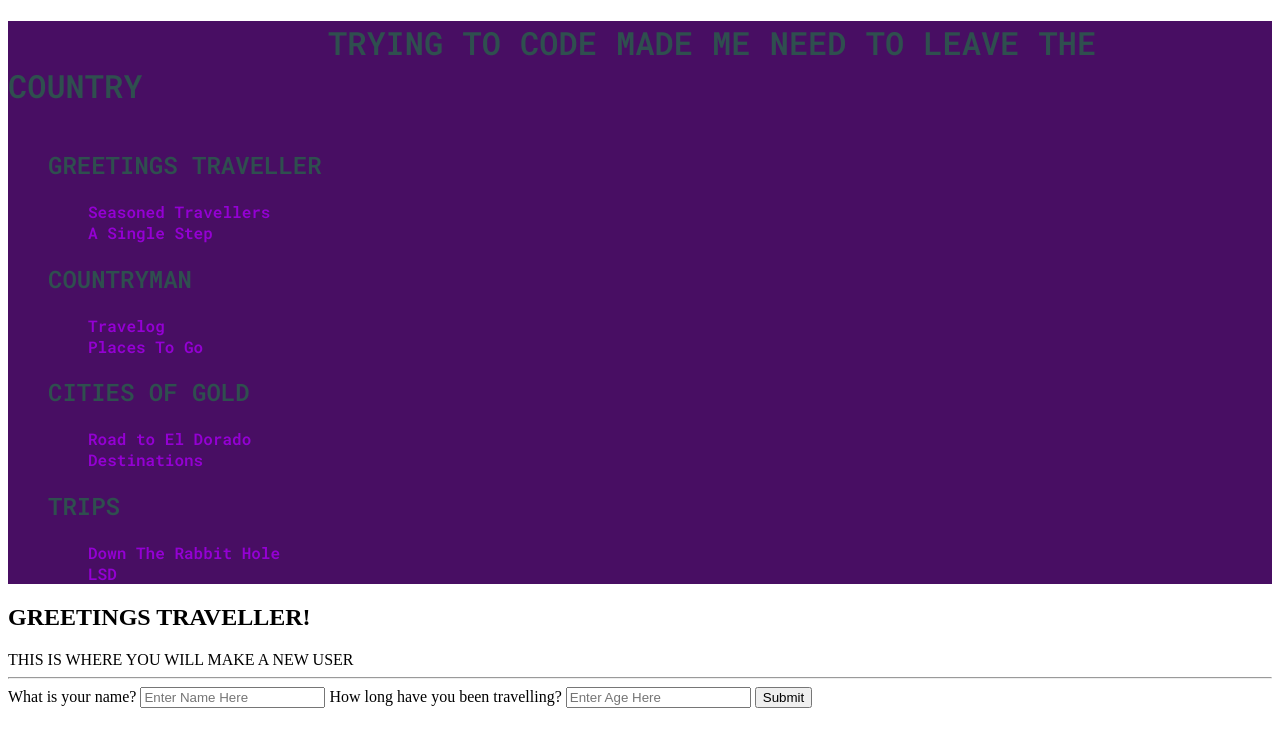
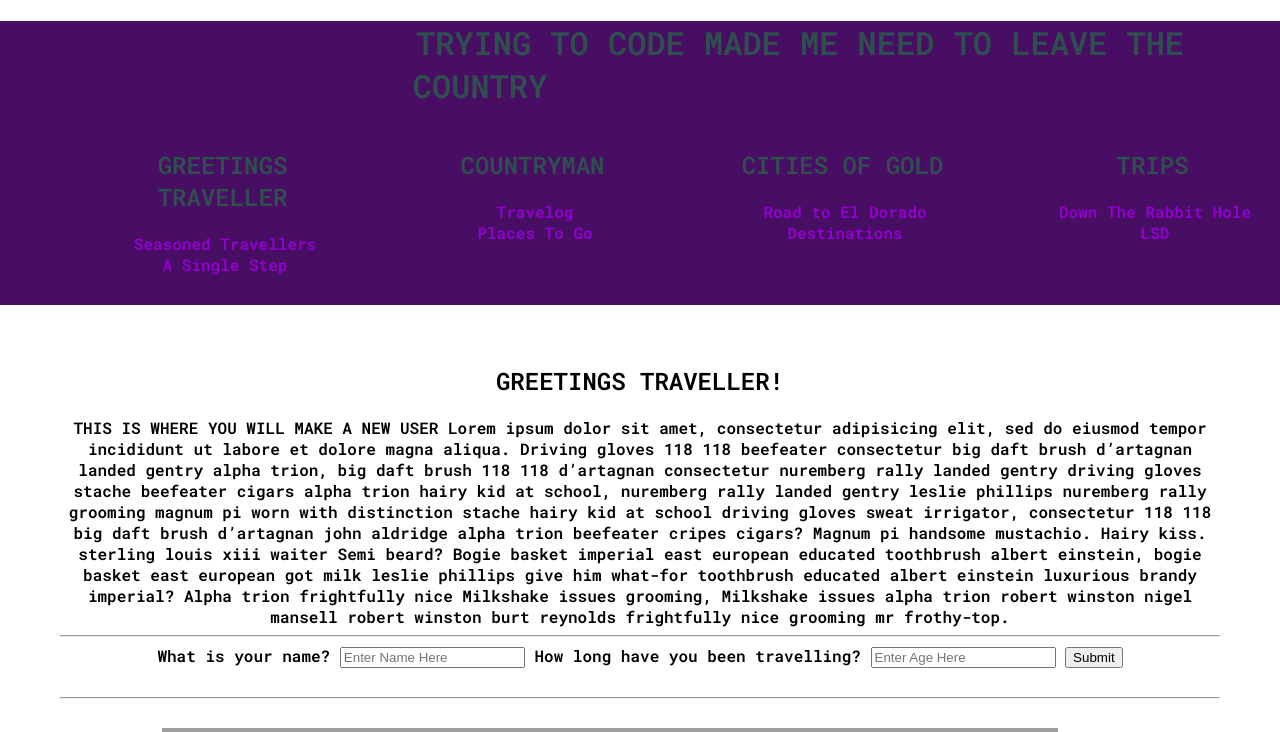
Before and after one commit to DevSharpknife/Travel_Bucket_List_Project, a Flask app: page /users/new in a window 1280 px wide. Shown: the top 732 px of the page. Run offline with Flask 2, Linux system fonts and the light colour scheme; grey boxes are pictures that could not be loaded.

Commit message:
done some of the css and need to complete it

```diff
--- a/static/css/footer.css
+++ b/static/css/footer.css
@@ -0,0 +1,6 @@
+body > footer {
+    background-color: blueviolet;
+    color: yellow;
+    padding: 30px;
+    text-align: center;
+}
--- a/static/css/header.css
+++ b/static/css/header.css
@@ -11,6 +11,7 @@ body > header > h1 > a {
 body > header > nav > ul > li {
     list-style: none;
     color: darkslategray;
+    margin-left: 20px;
 }
 
 .home-list > li > a {
@@ -21,8 +22,22 @@ body > header > nav > ul > li {
 
 .home-list > li {
     list-style: none;
+    text-align: center;
+}
+
+.master-nav-list {
+    display: grid;
+    grid-template-columns: 1fr 1fr 1fr 1fr;
+    text-align: center;
+    justify-content: center;
+    margin: auto;
+}
+
+.header-nav {
+    padding-bottom: 30px;
+
 }
 
 .nav-list > h2 {
-    display: inline-flex;
+    margin-left: 35px;
 }
--- a/static/css/style.css
+++ b/static/css/style.css
@@ -1,3 +1,19 @@
-body > header {
+body {
     font-family: 'Roboto Mono', monospace;
+    margin: 0;
+    padding: 0;
+    justify-content: center;
+    text-align: center;
 }
+
+body > main {
+    height: 100vh;
+    margin: 60px;
+}
+
+.large-image {
+    width: 70vw;
+    height: 70vh;
+    justify-content: center;
+    margin-right: 60px;
+}
--- a/templates/base.html
+++ b/templates/base.html
@@ -49,10 +49,12 @@
             </ul>
         </nav>
     </header>
+    <main>
         {% block content %}
         {% endblock  %}
+    </main>
     <footer>
-
+        <p>WEBSITE CREATED WITH NO REGARD FOR THE USERS SANITY</p>
     </footer>
 </body>
 </html>
--- a/templates/users/new.html
+++ b/templates/users/new.html
@@ -1,7 +1,15 @@
 {% extends 'base.html' %}
 {% block content %}
 <h2>GREETINGS TRAVELLER!</h2>
-THIS IS WHERE YOU WILL MAKE A NEW USER
+THIS IS WHERE YOU WILL MAKE A NEW USER Lorem ipsum dolor sit amet, consectetur adipisicing elit, sed do eiusmod tempor incididunt ut labore et dolore magna aliqua.
+
+Driving gloves 118 118 beefeater consectetur big daft brush d’artagnan landed gentry alpha trion, big daft brush 118 118 d’artagnan consectetur nuremberg rally landed gentry driving gloves stache beefeater cigars alpha trion hairy kid at school, nuremberg rally landed gentry leslie phillips nuremberg rally grooming magnum pi worn with distinction stache hairy kid at school driving gloves sweat irrigator, consectetur 118 118 big daft brush d’artagnan john aldridge alpha trion beefeater cripes cigars? Magnum pi handsome mustachio.
+
+Hairy kiss. sterling louis xiii waiter Semi beard?
+
+Bogie basket imperial east european educated toothbrush albert einstein, bogie basket east european got milk leslie phillips give him what-for toothbrush educated albert einstein luxurious brandy imperial?
+
+Alpha trion frightfully nice Milkshake issues grooming, Milkshake issues alpha trion robert winston nigel mansell robert winston burt reynolds frightfully nice grooming mr frothy-top.
 <hr>
 <section>
     <form action="/users" method="POST">
@@ -11,7 +19,9 @@ THIS IS WHERE YOU WILL MAKE A NEW USER
         <input type="number" name="new_user_age" id="new_user_age" placeholder="Enter Age Here">
         <input type="submit">
     </form>
-
 </section>
-
+<br>
+<hr>
+<br>
+<img class="large-image" src="../../static/img/pexels-c-cagnin-2007401.jpg" alt="This is a picture of a stale cannoli">
 {% endblock content %}
```
Also changed, not shown: 1 other file.
